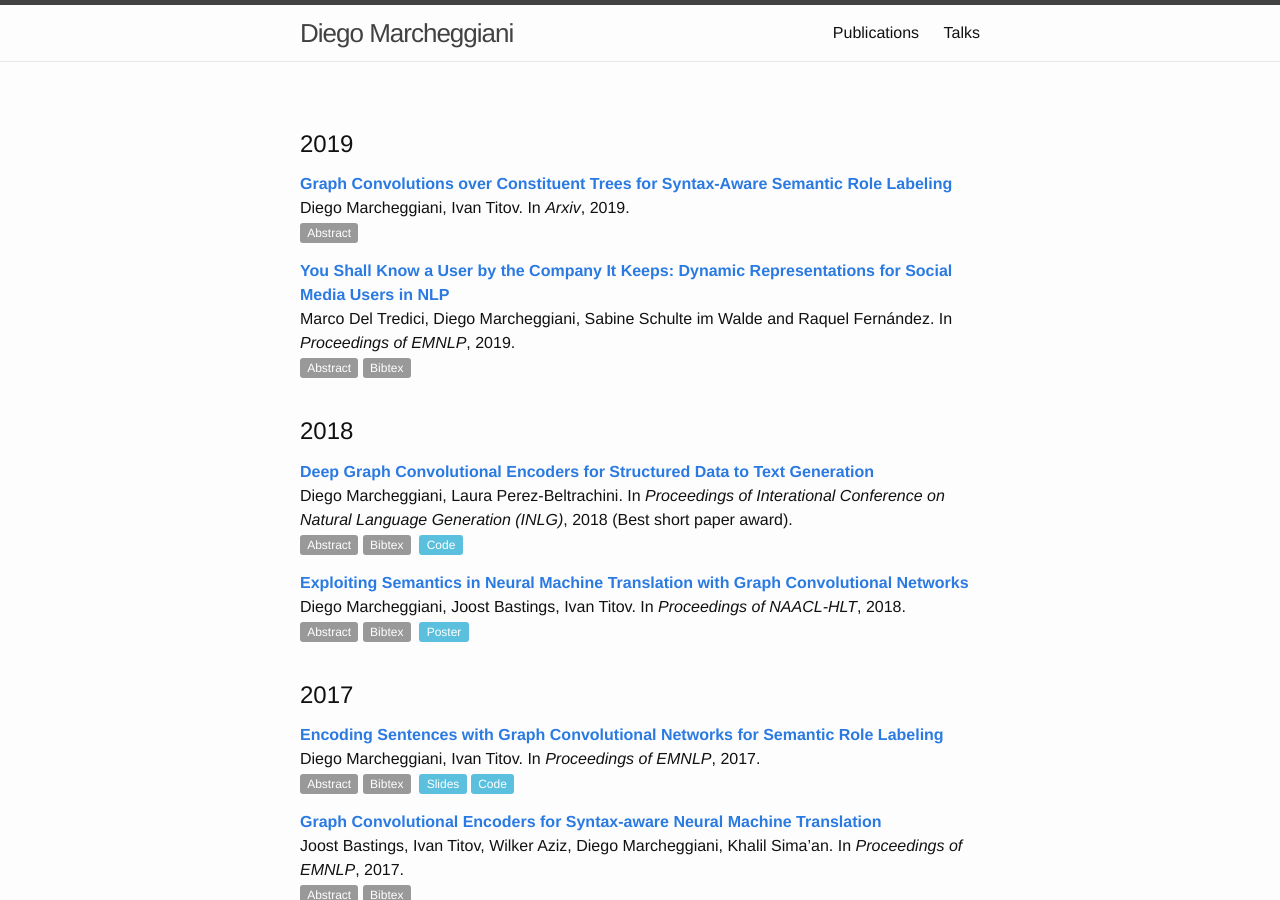
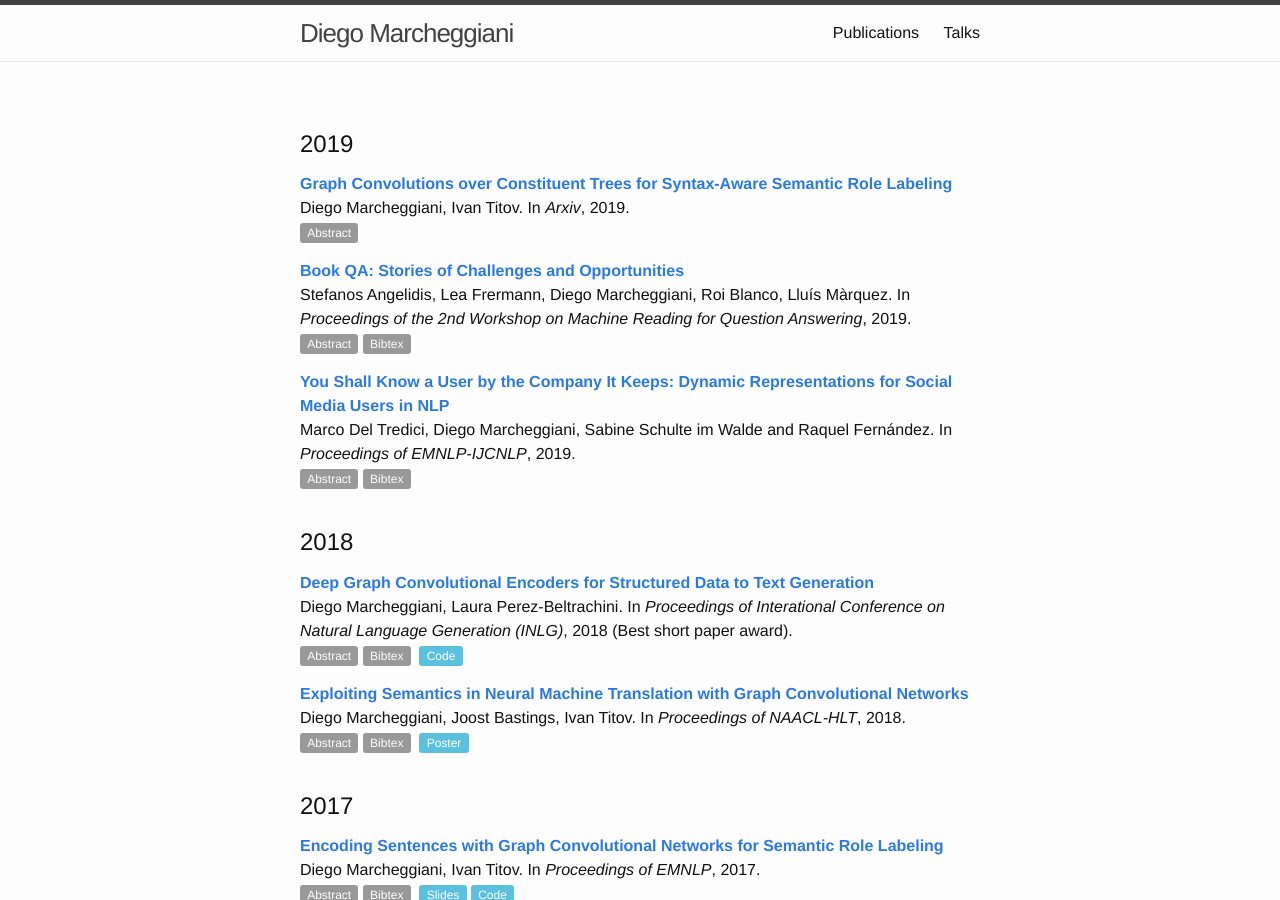
Before and after one commit to diegma/diegma.github.io, a Jekyll site: the page built from publications.markdown, in a window 1280 px wide and 900 px high. Built offline with Jekyll 4.4.1, drawn with Linux system fonts in a browser that asks for light colours; part of the change alters nothing that is shown.

Commit message:
added Qa paper

```diff
--- a/_data/papers/2019.yml
+++ b/_data/papers/2019.yml
@@ -17,6 +17,42 @@
     Second, graph convolutions relying on the constituent tree are performed, yielding syntactically-informed constituent representations.
     Finally, the constituent representations are `decomposed' back into word representations which in turn are used as input to the SRL classifier.
     We show the effectiveness of our syntax-aware model on standard CoNLL-2005, CoNLL-2012, and FrameNet benchmarks.
+-
+  layout: paper
+  paper-type: inproceedings
+  selected: y
+  year: 2019
+  id: Angelidis19
+  title: 'Book QA: Stories of Challenges and Opportunities'
+  authors: Stefanos Angelidis, Lea Frermann, Diego Marcheggiani, Roi Blanco, Lluís Màrquez
+  doc-url: https://www.aclweb.org/anthology/D19-5811.pdf
+  booktitle: Proceedings of the 2nd Workshop on Machine Reading for Question Answering
+  venue: conference
+
+  abstract: >
+    We present a system for answering questions based on the full text of books (BookQA), which first selects book passages given a question at hand, and then uses a memory network to reason and predict an answer.
+    To improve generalization, we pretrain our memory network using artificial questions generated from book sentences.
+    We experiment with the recently published NarrativeQA corpus, on the subset of Who questions, which expect book characters as answers.
+    We experimentally show that BERT-based retrieval and pretraining improve over baseline results significantly.
+    At the same time, we confirm that NarrativeQA is a highly challenging data set, and that there is need for novel research in order to achieve high-precision BookQA results.
+    We analyze some of the bottlenecks of the current approach, and we argue that more research is needed on text representation, retrieval of relevant passages, and reasoning, including commonsense knowledge.
+  bibtex: >
+    @inproceedings{angelidis-etal-2019-book,
+      title = "Book {QA}: Stories of Challenges and Opportunities",
+      author = "Angelidis, Stefanos  and
+        Frermann, Lea  and
+        Marcheggiani, Diego  and
+        Blanco, Roi  and
+        M{\`a}rquez, Llu{\'\i}s",
+      booktitle = "Proceedings of the 2nd Workshop on Machine Reading for Question Answering",
+      month = nov,
+      year = "2019",
+      address = "Hong Kong, China",
+      publisher = "Association for Computational Linguistics",
+      url = "https://www.aclweb.org/anthology/D19-5811",
+      doi = "10.18653/v1/D19-5811",
+      pages = "78--85",
+    }
 
 -
   layout: paper
@@ -26,8 +62,8 @@
   id: DelTredici19
   title: 'You Shall Know a User by the Company It Keeps: Dynamic Representations for Social Media Users in NLP'
   authors: Marco Del Tredici, Diego Marcheggiani, Sabine Schulte im Walde and Raquel Fernández
-  doc-url: https://arxiv.org/pdf/1909.00412.pdf
-  booktitle: Proceedings of EMNLP
+  doc-url: https://www.aclweb.org/anthology/D19-1477.pdf
+  booktitle: Proceedings of EMNLP-IJCNLP
   venue: conference
 
   abstract: >
@@ -38,15 +74,18 @@
     It dynamically explores the social graph of a user, computes a user representation given the most relevant connections for a target task, and combines it with linguistic information to make a prediction.
     We apply our model to three different tasks, evaluate it against alternative models, and analyse the results extensively, showing that it significantly outperforms other current methods.
   bibtex: >
-    @article{DBLP:journals/corr/abs-1909-00412,
-      author    = {Marco Del Tredici and
-               Diego Marcheggiani and
-               Sabine {Schulte im Walde} and
-               Raquel Fern{\'{a}}ndez},
-      title     = {You Shall Know a User by the Company It Keeps: Dynamic Representations
-               for Social Media Users in {NLP}},
-      journal   = {CoRR},
-      volume    = {abs/1909.00412},
-      year      = {2019},
-      url       = {http://arxiv.org/abs/1909.00412}
+    @inproceedings{del-tredici-etal-2019-shall,
+      title = "You Shall Know a User by the Company It Keeps: Dynamic Representations for Social Media Users in {NLP}",
+      author = "Del Tredici, Marco  and
+        Marcheggiani, Diego  and
+        Schulte im Walde, Sabine  and
+        Fern{\'a}ndez, Raquel",
+      booktitle = "Proceedings of the 2019 Conference on Empirical Methods in Natural Language Processing and the 9th International Joint Conference on Natural Language Processing (EMNLP-IJCNLP)",
+      month = nov,
+      year = "2019",
+      address = "Hong Kong, China",
+      publisher = "Association for Computational Linguistics",
+      url = "https://www.aclweb.org/anthology/D19-1477",
+      doi = "10.18653/v1/D19-1477",
+      pages = "4701--4711",
     }
```
